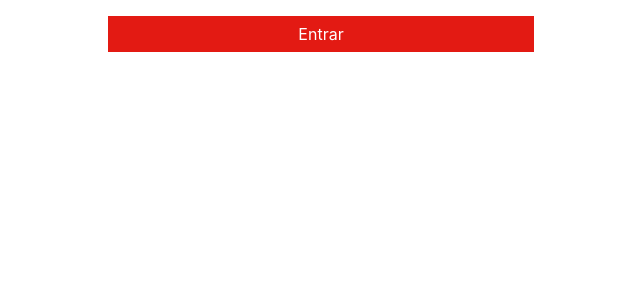
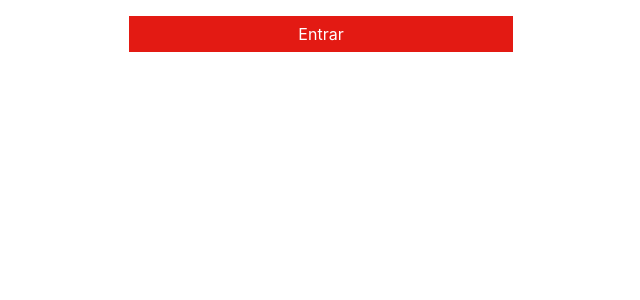
Before and after one commit to amandabfranca/bootcampEtho-frontend, a React (Create React App) app: page /login in a window 1280 px wide. Shown: the top 300 px of the page, without its empty margins (319-959 px from the left). Built offline with nearby package versions, Linux system fonts and the light colour scheme.

Commit message:
Correção do login.screen

```diff
--- a/src/screens/login/login.screen.tsx
+++ b/src/screens/login/login.screen.tsx
@@ -1,16 +1,19 @@
 import React from 'react';
 import Button from "../../components/buttons/button/button.component";
-import {Grid} from "@mui/material";
+import {Container, Grid} from "@mui/material";
 
 export default function Login(){
     return(
         <>
+        <Container>
         <Grid container justifyContent={'center'}>
             <Grid item xs={4}>
             <Button primary>Entrar</Button>
             </Grid>
         </Grid>
+         </Container>
         </>
+
 
     )
 }
```
